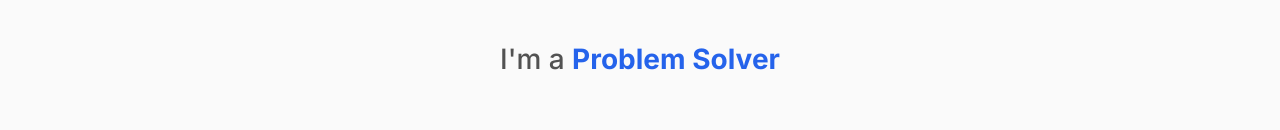
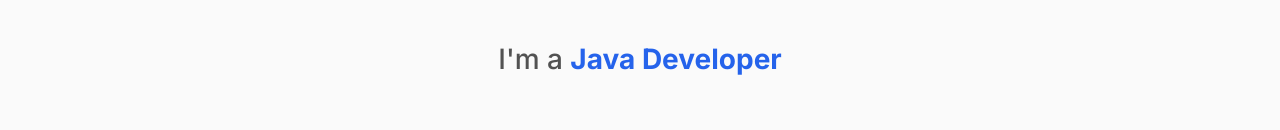
Before and after one commit to shuklaom/shuklaom.github.io, a React (Create React App) app: page / in a window 1280 px wide. Shown: the part 551-681 px from the top of the page. Built offline with nearby package versions, Linux system fonts and the light colour scheme.

Commit message:
changed order of roles

```diff
--- a/src/components/Hero/Hero.js
+++ b/src/components/Hero/Hero.js
@@ -7,7 +7,7 @@
   const typedRef = useRef(null);
 
   useEffect(() => {
-    const roles = ['Software Engineer', 'React Developer', 'Problem Solver', 'Java Developer', 'Game Developer', 'Web Developer', 'Team Player'];
+    const roles = ['Software Engineer', 'Game Developer', 'Java Developer', 'Problem Solver', 'React Developer', 'Web Developer', 'Team Player'];
     let currentIndex = 0;
 
     const rotateText = () => {
```
